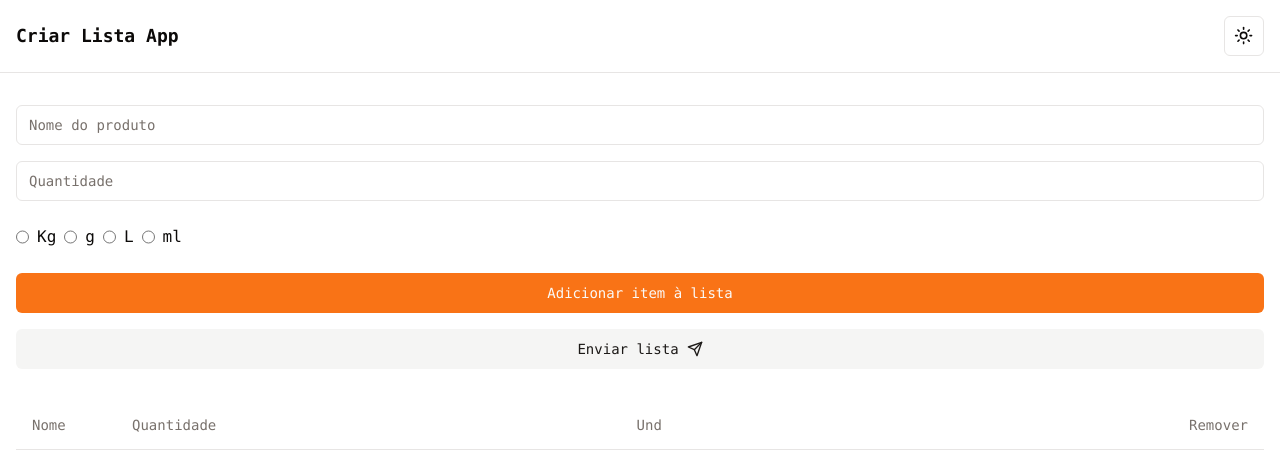
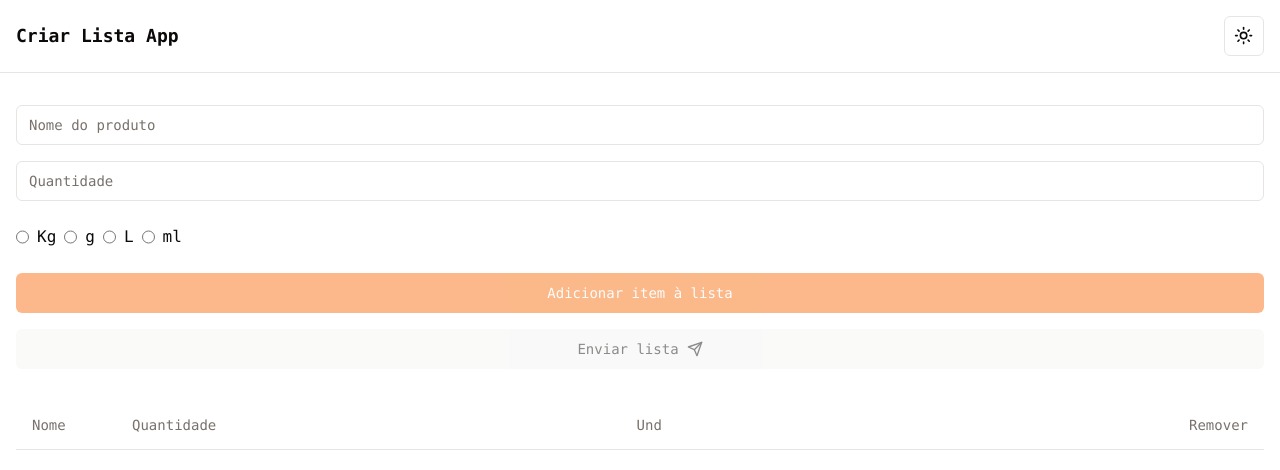
Before and after one commit to ViniciusMendesp/criar-lista, a Next.js app: page / in a window 1280 px wide. Shown: the top 470 px of the page. Built offline with nearby package versions, Linux system fonts and the light colour scheme.

Commit message:
feat: :sparkles: update validation

```diff
--- a/src/app/page.tsx
+++ b/src/app/page.tsx
@@ -67,12 +67,15 @@ export default function Home() {
             placeholder="Nome do produto"
             value={nomeProduto}
             onChange={(e) => setNomeProduto(e.target.value)}
+            required
           />
           <Input
             placeholder="Quantidade"
             type="number"
             value={quantidade}
             onChange={(e) => setQuantidade(e.target.value)}
+            min={1}
+            required
           />
           <div className="flex gap-2">
             {unidadesDisponiveis.map((opcao, index) => (
@@ -82,16 +85,23 @@ export default function Home() {
                   value={opcao}
                   checked={unidade === opcao}
                   onChange={(e) => setUnidade(e.target.value)}
+                  required
                 />
                 {opcao}
               </label>
             ))}
           </div>
-          <Button onClick={adicionarItem}>Adicionar item à lista</Button>
+          <Button
+            onClick={adicionarItem}
+            disabled={!nomeProduto || !quantidade || !unidade}
+          >
+            Adicionar item à lista
+          </Button>
           <Button
             variant="secondary"
             className="flex gap-2"
             onClick={enviarLista}
+            disabled={listaDeCompras.length === 0}
           >
             Enviar lista <Send size={16} />
           </Button>
```
